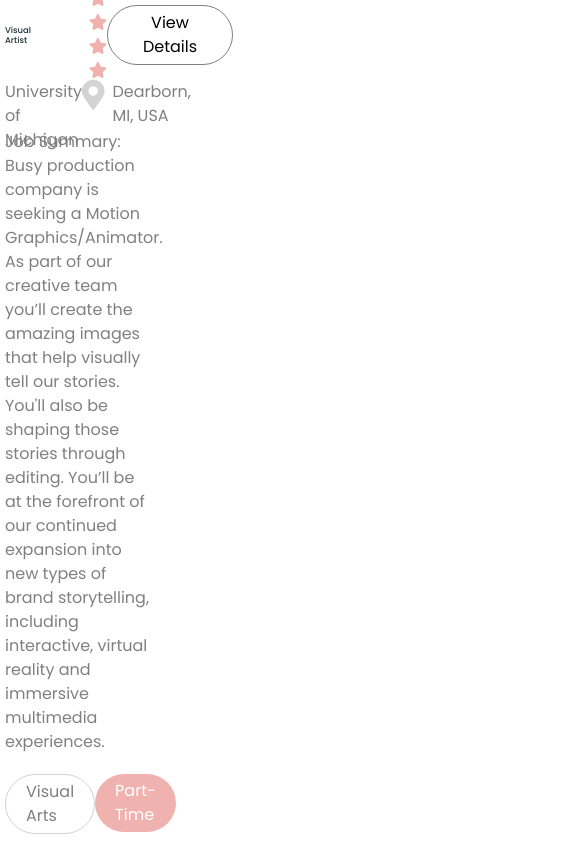
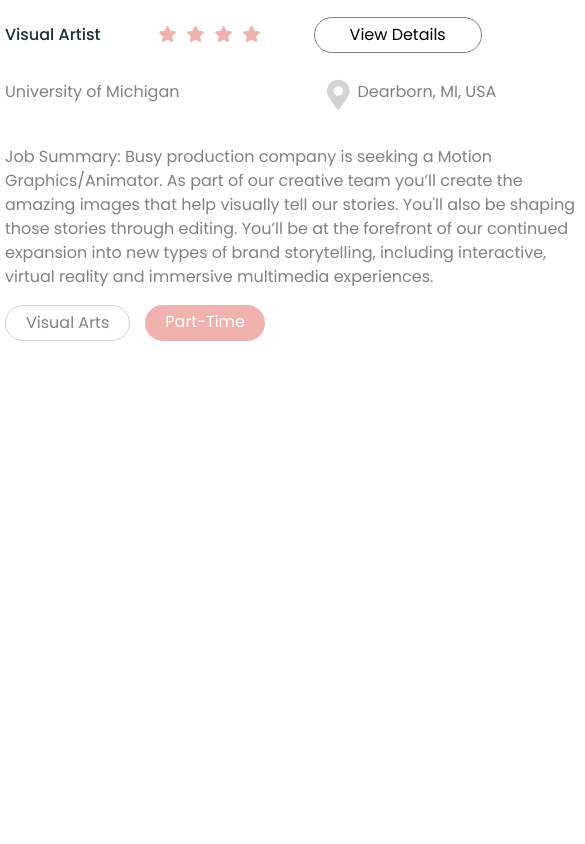
Before and after one commit to arnavs-0/dystic, a React (Create React App) app: page / in a window 390 px wide. Shown: the whole page, 585 px wide, since content can reach past the window. Built offline with nearby package versions, Linux system fonts and the light colour scheme.

Commit message:
Responsiveness enhancement

```diff
--- a/src/Components/common/JobCardUnexpand.js
+++ b/src/Components/common/JobCardUnexpand.js
@@ -30,7 +30,7 @@ function JobCardUnexpand(props) {
                 Job Summary: {props.jobSummary}
             </p>
 
-            <div className="job-card-info-cards-container">
+            <div className="job-card-job-type-container">
                 {
                     props.jobType.map((type)=>(
                         <p className={"job-card-job-type"}>{type}</p>
--- a/src/Styles/common/JobCardUnexpand.scss
+++ b/src/Styles/common/JobCardUnexpand.scss
@@ -6,7 +6,7 @@
 
 .job-card-container {
   //border: 1px solid black;
-  width: 40%;
+  width: 600px;
   padding: 10px 5px;
 }
 
@@ -15,22 +15,35 @@
   //border: 1px solid black;
   height: 50px;
   align-items: center;
-  justify-content: space-between;
+  justify-content: flex-start;
   width: 90%;
+  flex-wrap: wrap;
+  align-content: center;
 }
 
-.job-card-row-2, .job-card-info-cards-container {
+.job-card-row-2 {
   display: flex;
   margin-top: 20px;
   height: 50px;
   align-items: start;
-  justify-content: space-between;
-  width: 50%;
+  width: 100%;
+  gap: 25%;
+}
+
+.job-card-job-type-container {
+  //border: 1px solid black;
+  display: flex;
 }
 
 .job-card-job-type{
   padding: 5px 20px;
   border-radius: 125px;
+  white-space: -moz-pre-wrap; /* Firefox */
+  white-space: -o-pre-wrap; /* Opera */
+  white-space: nowrap; /* Chrome */
+  word-wrap: break-word; /* IE */
+  margin-bottom: 0;
+  margin-right: 15px;
 }
 
 .job-card-job-type:nth-child(odd){
@@ -45,7 +58,7 @@
 }
 
 .job-card-u-jt {
-  font-size: 1vmax;
+  font-size: 16px;
   color: #1A2E35;
   margin-bottom: 0;
 }
@@ -57,6 +70,7 @@
 .fa-star {
   color: #EFB2AF;
   margin-left: 10px;
+  display: inline;
 }
 
 .fa-map-marker-alt {
@@ -69,6 +83,8 @@
   border: 1px solid gray;
   border-radius: 120px;
   padding: 5px 35px;
+  white-space: nowrap;
+  margin-left: 10%;
 }
 
 
@@ -81,3 +97,7 @@
 .job-card-company-title, .job-card-job-location, .job-card-summary{
   color: gray;
 }
+
+.job-card-summary {
+  margin-top: 15px;
+}
```
